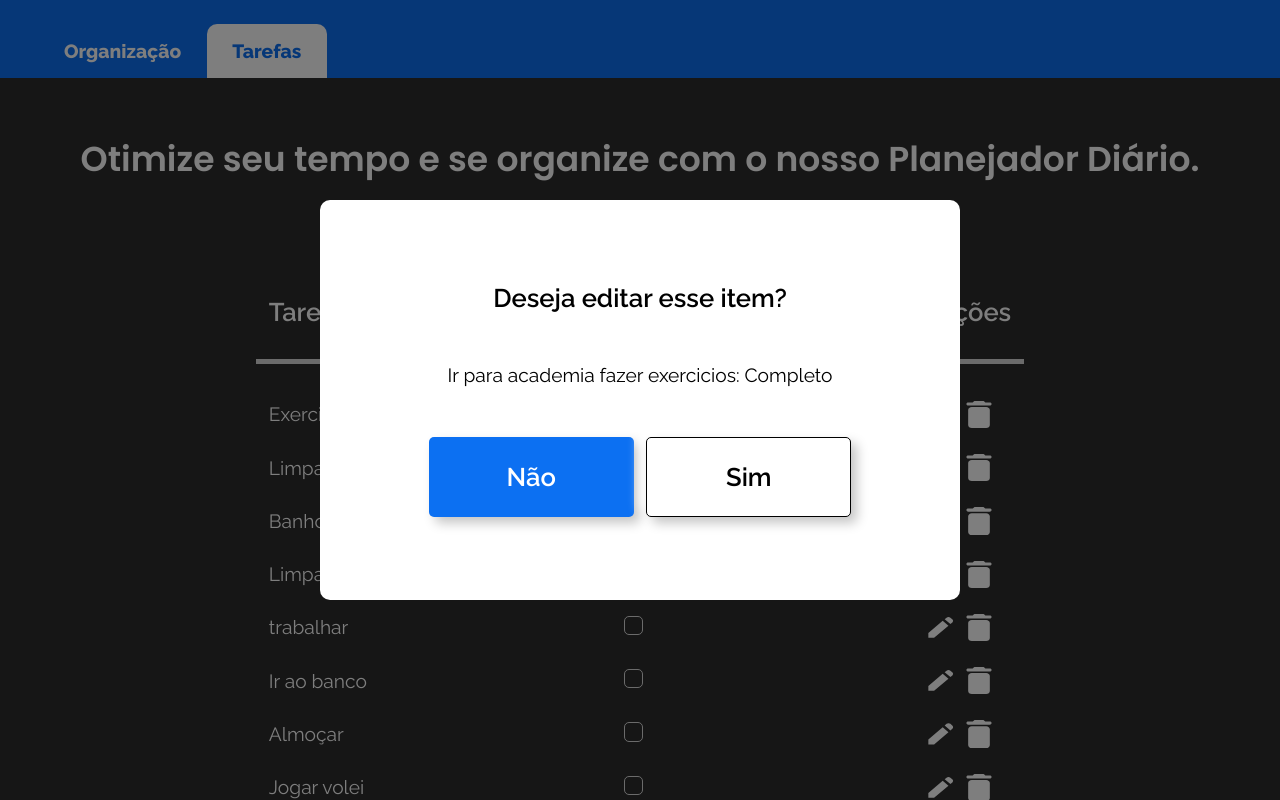
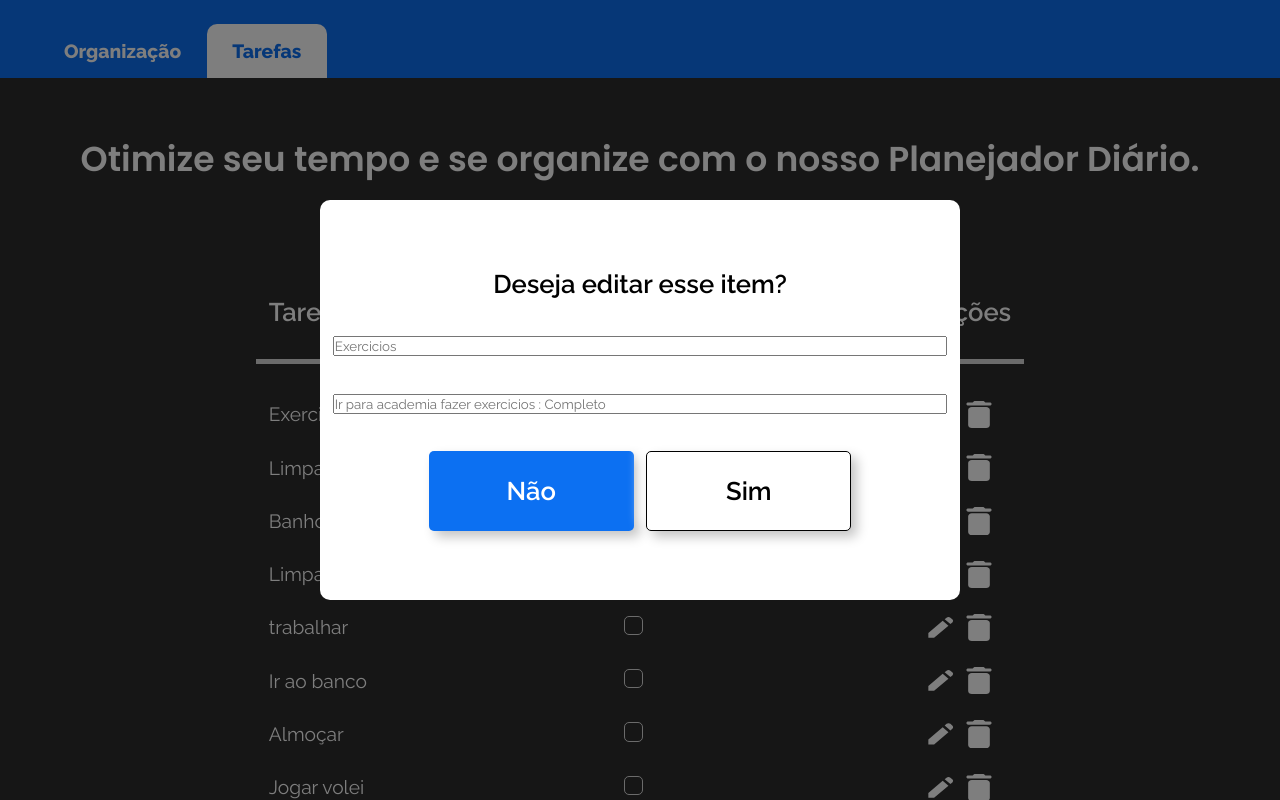
Before and after one commit to FragaGabriel23/Desafio_3, a React (Vite) app: page / in a window 1280 px wide. Both pictures are taken after a click on the picture 940 px from the left and 414 px from the top of the page. Shown: the top 800 px of the page. Built offline with nearby package versions, Linux system fonts and the light colour scheme.

Commit message:
feat(views/Tasks): added edit functionality

```diff
--- a/src/components/Modal/Modal.jsx
+++ b/src/components/Modal/Modal.jsx
@@ -1,17 +1,29 @@
-import React from 'react';
+import React, { useState } from 'react';
 import "./index.scss";
 import Button1 from '../Buttons/Button1/Button1';
 
-const Modal = ({ isOpen, mode, taskSelect, setOpen, deleteTask }) => (
+const Modal = ({ isOpen, mode, taskSelect, setOpen, deleteTask, editedTask, setEditedTask, editTask }) => {
 
+    return (
         isOpen && mode === "Edit" ? (
             <div className='Modal'>
                 <div className="Modal__main">
                     <h1>Deseja editar esse item?</h1>
-                <h2>{taskSelect.description}{taskSelect.completed ? ": Completo" : ": Incompleto"}</h2>
+                    <input
+                        type="text"
+                        id='EditTitle'
+                        placeholder={taskSelect.title}
+                        onChange={(e) => setEditedTask({ ...editedTask, title: e.target.value })}
+                    />
+                    <input
+                        type="text"
+                        id='EditDescription'
+                        placeholder={`${taskSelect.description} ${taskSelect.completed ? ": Completo" : ": Incompleto"}`}
+                        onChange={(e) => setEditedTask({ ...editedTask, description: e.target.value })}
+                    />
                     <div className='Modal__buttons'>
                         <Button1 text="Não" classMod="Modal__buttons--blue" onClick={() => setOpen(!isOpen)} />
-                    <Button1 text="Sim" classMod="Modal__buttons--green" />
+                        <Button1 text="Sim" classMod="Modal__buttons--green" onClick={() => editTask(taskSelect.id)}/>
                     </div>
                 </div>
             </div>
@@ -30,5 +42,6 @@ const Modal = ({ isOpen, mode, taskSelect, setOpen, deleteTask }) => (
             <></>
         )
     );
+}
 
 export default Modal;
--- a/src/views/Tasks/Tasks.jsx
+++ b/src/views/Tasks/Tasks.jsx
@@ -8,6 +8,7 @@ import Modal from '../../components/Modal/Modal';
 const Tasks = ({ data }) => {
 
   const [tasks, setTasks] = useState(data);
+
   const [newTask, setNewTask] = useState({
     id: tasks.length + 1,
     title: '',
@@ -18,10 +19,10 @@ const Tasks = ({ data }) => {
   const handleSubmit = (e) => {
     e.preventDefault();
 
-    // Adiciona a nova tarefa à lista de tarefas
+    // Add the new task to the task list
     setTasks([...tasks, newTask]);
 
-    // Limpa o campo do formulário
+    // Clears form input
     setNewTask({
       id: tasks.length + 1,
       title: '',
@@ -33,16 +34,26 @@ const Tasks = ({ data }) => {
   const [Open, setOpen] = useState(false);
   const [ModalMode, setModalMode] = useState("");
   const [TaskSelect, setTaskSelect] = useState("");
+  const [editedTask, setEditedTask] = useState("");
 
   const handleModal = (mode, taskSelect) => {
     setOpen(!Open);
     setModalMode(mode);
     setTaskSelect(taskSelect);
+    setEditedTask(taskSelect)
   };
+
+  const editTask = (id) => {
+    const editedTasks = tasks.with(id - 1, editedTask );
+    setTasks(editedTasks);
+    setOpen(!Open);
+  }
 
   const deleteTask = (id) => {
     const updatedTasks = tasks.filter(task => task.id !== id);
-    setTasks(updatedTasks);
+    const reoderedTasks = updatedTasks.map((task, index) => ({...task, id: index + 1}));
+
+    setTasks(reoderedTasks);
   };
 
   return (
@@ -96,7 +107,7 @@ const Tasks = ({ data }) => {
 
         </main>
       </section>
-      <Modal isOpen={Open} mode={ModalMode} taskSelect={TaskSelect} setOpen={setOpen} deleteTask={deleteTask} />
+      <Modal isOpen={Open} mode={ModalMode} taskSelect={TaskSelect} setOpen={setOpen} deleteTask={deleteTask} editedTask={editedTask} setEditedTask={setEditedTask} editTask={editTask}/>
     </>
   )
 }
```
Lines whose indentation alone changed are shown as unchanged.
